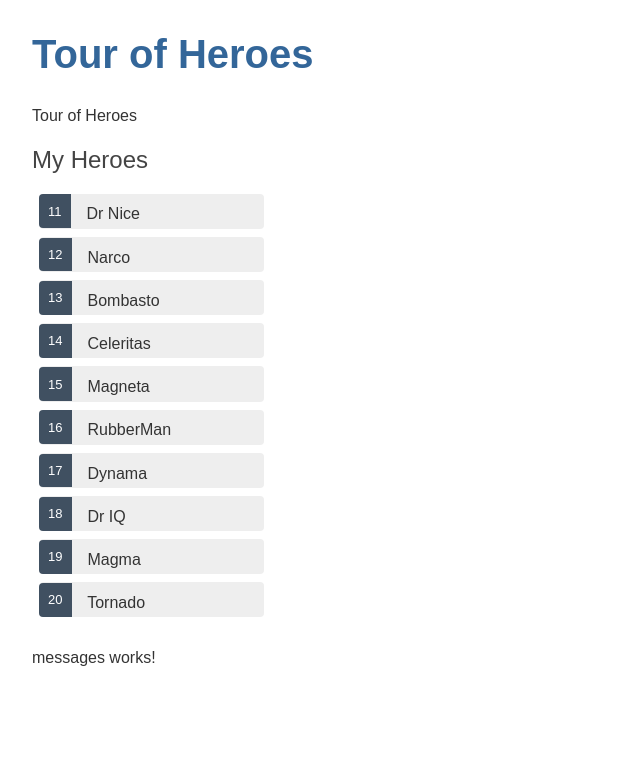
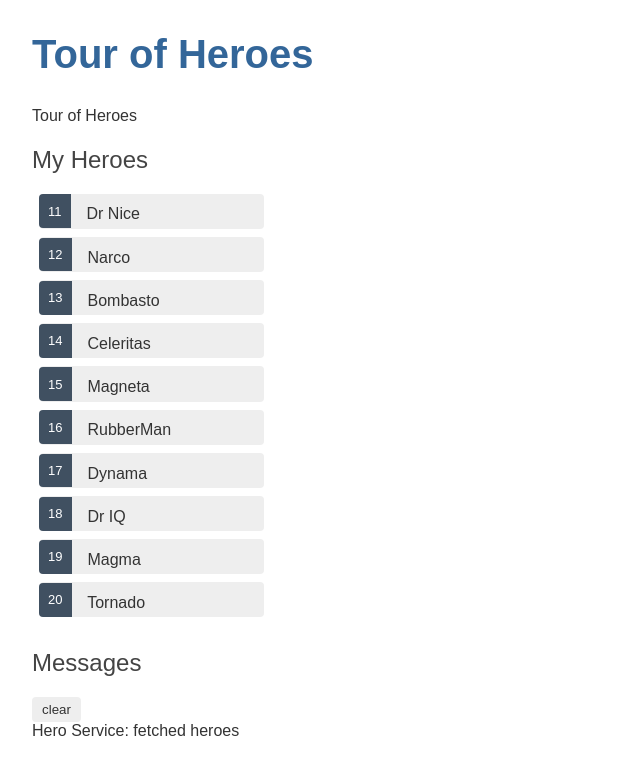
Before and after one commit to ZoeKHarvey/tour-of-heroes, an Angular app: page / in a window 1280 px wide. Shown: the top 774 px of the page, without its empty margins (0-640 px from the left). Built offline with nearby package versions, Linux system fonts and the light colour scheme.

Commit message:
Add message to dom

```diff
--- a/src/app/hero.service.ts
+++ b/src/app/hero.service.ts
@@ -2,15 +2,17 @@
 import { Hero } from './hero';
 import { HEROES } from './mock-heroes';
 import { Observable, of } from 'rxjs';
+import { MessageService } from './message.service';
 
 @Injectable({
   providedIn: 'root'
 })
 export class HeroService {
 
-  constructor() { }
+  constructor(private messageService: MessageService) { }
 
   getHeroes(): Observable<Hero[]> {
+    this.messageService.add('Hero Service: fetched heroes')
     return of(HEROES);
   }
 }
--- a/src/app/message.service.ts
+++ b/src/app/message.service.ts
@@ -1,9 +1,16 @@
 import { Injectable } from '@angular/core';
 
 @Injectable({
-  providedIn: 'root'
+  providedIn: 'root',
 })
 export class MessageService {
+  messages: string[] = [];
 
-  constructor() { }
+  add(message: string) {
+    this.messages.push(message);
+  }
+
+  clear() {
+    this.messages = [];
+  }
 }
--- a/src/app/messages/messages.component.html
+++ b/src/app/messages/messages.component.html
@@ -1 +1,8 @@
-<p>messages works!</p>
+<div *ngIf="messageService.messages.length">
+
+    <h2>Messages</h2>
+    <button class="clear"
+            (click)="messageService.clear()">clear</button>
+    <div *ngFor='let message of messageService.messages'> {{message}} </div>
+
+</div>
--- a/src/app/messages/messages.component.ts
+++ b/src/app/messages/messages.component.ts
@@ -1,4 +1,5 @@
 import { Component, OnInit } from '@angular/core';
+import { MessageService } from '../message.service';
 
 @Component({
   selector: 'app-messages',
@@ -7,7 +8,7 @@
 })
 export class MessagesComponent implements OnInit {
 
-  constructor() { }
+  constructor(public messageService: MessageService) { }
 
   ngOnInit() {
   }
```
